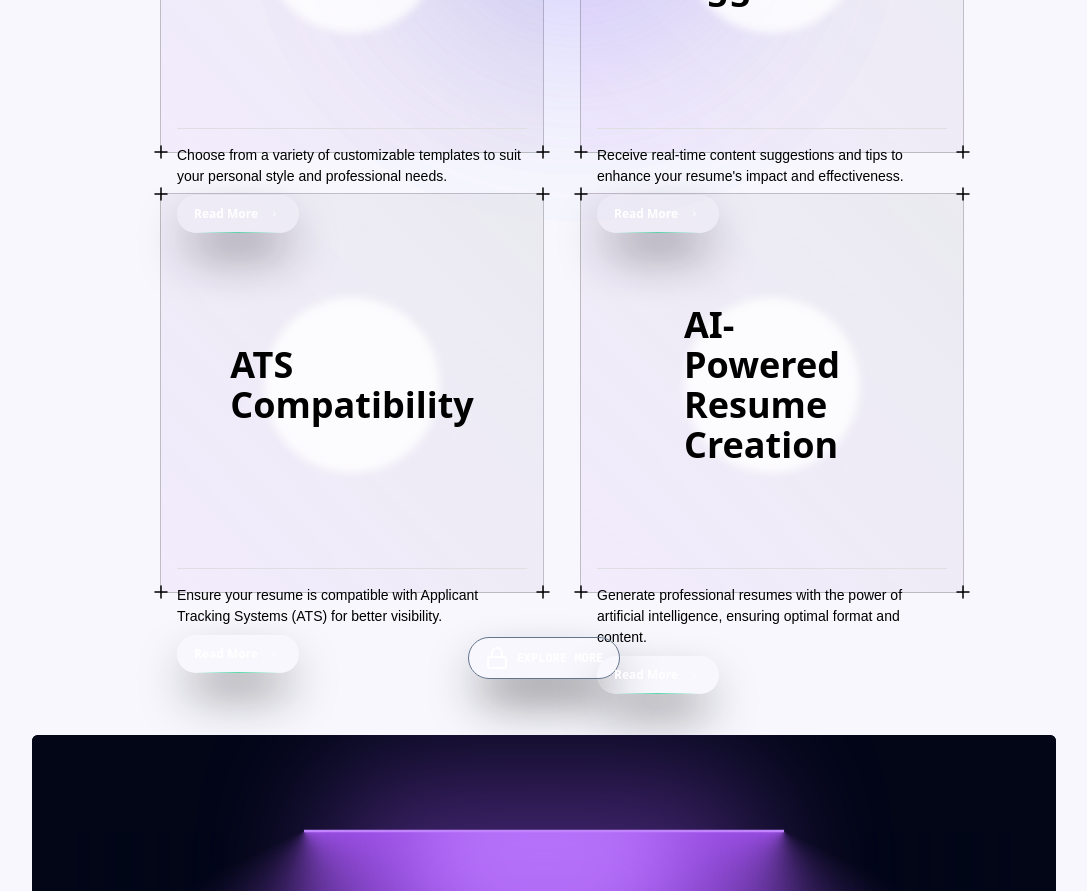
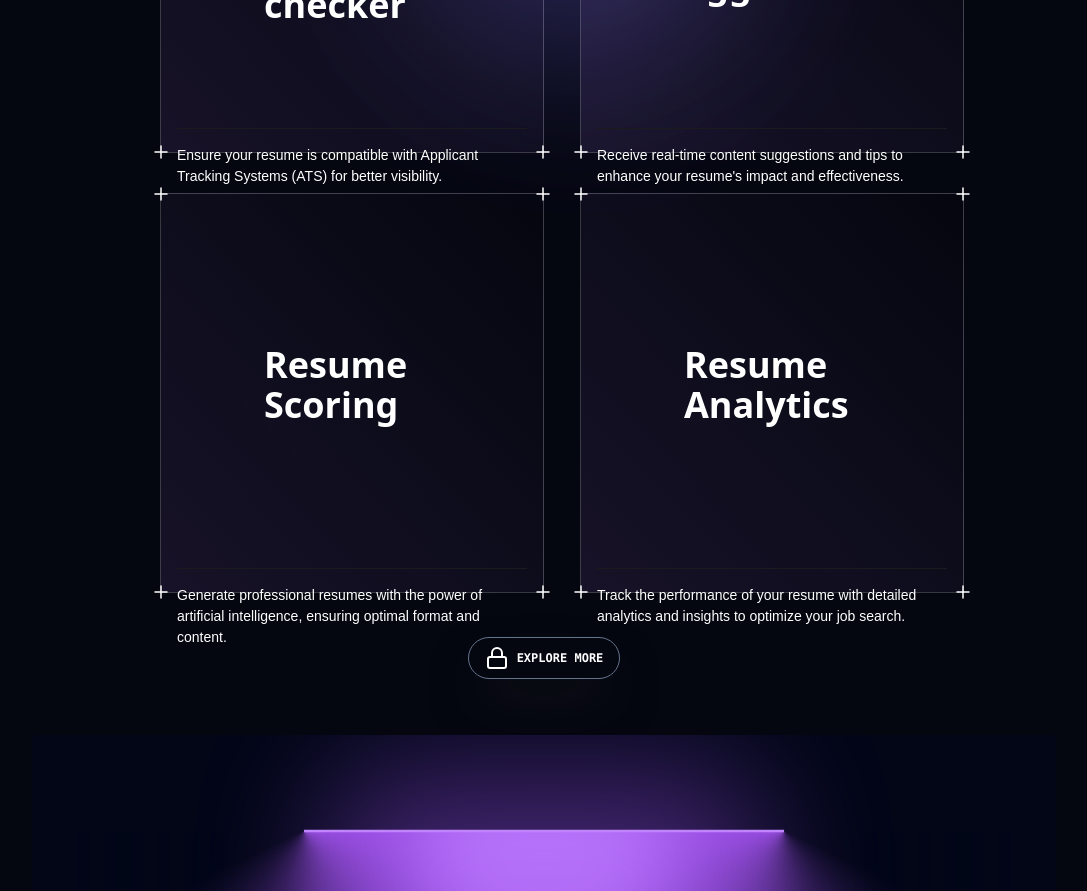
Before and after one commit to SachinD6/ats-checker, a Next.js app: page / in a window 1280 px wide. Shown: the part 1100-1991 px from the top of the page, without its empty margins (96-1183 px from the left). Built offline with nearby package versions, Linux system fonts and the light colour scheme.

Commit message:
chore: Remove ModeToggle component from FloatingNav

```diff
--- a/app/layout.tsx
+++ b/app/layout.tsx
@@ -26,7 +26,7 @@ export default function RootLayout({
         <div className="absolute bottom-0 right-[-10%] top-[-5%] h-[500px] w-[500px] rounded-full bg-[radial-gradient(circle_farthest-side,rgba(255,0,182,.15),rgba(255,255,255,0))]"></div> */}
         <ThemeProvider
           attribute="class"
-          defaultTheme="light"
+          defaultTheme="dark"
           enableSystem
           disableTransitionOnChange
         >
--- a/components/features.tsx
+++ b/components/features.tsx
@@ -15,11 +15,12 @@ const Features = () => {
 //     });
 
 
+//features for ai ats checker
 const posts = [
     {
         _id: "2",
-        title: "Customizable Templates",
-        description: "Choose from a variety of customizable templates to suit your personal style and professional needs.",
+        title: "AI powered ATS checker",
+        description: "Ensure your resume is compatible with Applicant Tracking Systems (ATS) for better visibility.",
         date: "2024-07-04",
         slug: "customizable-templates",
     },
@@ -30,20 +31,21 @@ const posts = [
         date: "2024-07-04",
         slug: "real-time-content"
     },
-    {
-      _id: "8",
-      title: "ATS Compatibility",
-      description: "Ensure your resume is compatible with Applicant Tracking Systems (ATS) for better visibility.",
-      date: "2024-07-04",
-      slug: "ats-compatibility",
-  },
+
   {
     _id: "1",
-    title: "AI-Powered Resume Creation",
+    title: " Resume Scoring",
     description: "Generate professional resumes with the power of artificial intelligence, ensuring optimal format and content.",
     date: "2024-07-04",
     slug: "ai-powered-resume-creation",
 },
+  {
+    _id: "5",
+    title: "Resume Analytics",
+    description: "Track the performance of your resume with detailed analytics and insights to optimize your job search.",
+    date: "2024-07-04",
+    slug: "resume-analytics",
+  }
 
 ]
 
@@ -78,36 +80,7 @@ const posts = [
                 title={post.title}
                 description={post.description!}
                 date={post.date}
-                slug={post.slug}
               />
-
-              // <article
-              //   key={post._id}
-              //   className="group relative flex flex-col space-y-2"
-              // >
-              //   {post.image && (
-              //     <Image
-              //       src={post.image}
-              //       alt={post.title}
-              //       width={804}
-              //       height={452}
-              //       className="rounded-md border bg-muted transition-colors"
-              //       priority={index <= 1}
-              //     />
-              //   )}
-              //   <h2 className="text-2xl font-extrabold">{post.title}</h2>
-              //   {post.description && (
-              //     <p className="text-muted-foreground">{post.description}</p>
-              //   )}
-              //   {post.date && (
-              //     <p className="text-sm text-muted-foreground">
-              //       {formatDate(post.date)}
-              //     </p>
-              //   )}
-              //   <Link href={post.slug} className="absolute inset-0">
-              //     <span className="sr-only">View Article</span>
-              //   </Link>
-              // </article>
             ))}
             <div className="absolute -top-4 -z-10 flex w-full justify-center">
               <div className="h-[310px] w-[310px] max-w-full animate-pulse-slow rounded-full bg-[#8678F9] opacity-20 blur-[100px]" />
@@ -123,30 +96,7 @@ const posts = [
       <div>
         <Link href={"/posts"}>
           <HackyButton key={12} text="Explore More" />
-          {/* <button className="bg-transparent mt-2 no-underline group cursor-pointer relative shadow-2xl shadow-zinc-900 rounded-full p-px text-xs font-semibold leading-6  text-white inline-block">
-            <span className="absolute inset-0 overflow-hidden rounded-full">
-              <span className="absolute inset-0 rounded-full bg-[image:radial-gradient(75%_100%_at_50%_0%,rgba(56,189,248,0.6)_0%,rgba(56,189,248,0)_75%)] opacity-0 transition-opacity duration-500 group-hover:opacity-100"></span>
-            </span>
-            <div className="relative flex space-x-2 items-center z-10 rounded-full bg-transparent py-2.5 px-4 ring-1 ring-white/10 ">
-              <span>{"Explore More"}</span>
-              <svg
-                width="16"
-                height="16"
-                viewBox="0 0 24 24"
-                fill="none"
-                xmlns="http://www.w3.org/2000/svg"
-              >
-                <path
-                  stroke="currentColor"
-                  strokeLinecap="round"
-                  strokeLinejoin="round"
-                  strokeWidth="1.5"
-                  d="M10.75 8.75L14.25 12L10.75 15.25"
-                ></path>
-              </svg>
-            </div>
-            <span className="absolute -bottom-0 left-[1.125rem] h-px w-[calc(100%-2.25rem)] bg-gradient-to-r from-emerald-400/0 via-emerald-400/90 to-emerald-400/0 transition-opacity duration-500 group-hover:opacity-40"></span>
-          </button> */}
+
         </Link>
       </div>
     </div>
--- a/components/ui/card-binary-view.tsx
+++ b/components/ui/card-binary-view.tsx
@@ -8,7 +8,6 @@ import HackyButton from "@/components/hacky-button";
 type PostCardProps = {
   title: string;
   description: string;
-  slug: string;
   date: string;
 };
 export function PostCard(props: PostCardProps) {
@@ -28,7 +27,6 @@ export function PostCard(props: PostCardProps) {
         Watch me hover
       </p> */}
 
-      <ButtonStd route={props.slug} text="Read More" />
     </div>
   );
 }
--- a/components/ui/floating-nav.tsx
+++ b/components/ui/floating-nav.tsx
@@ -81,7 +81,7 @@ const FloatingNav = ({
               <span className="absolute inset-x-0 -bottom-px mx-auto w-1/2 h-px bg-gradient-to-r from-transparent via-blue-500 to-transparent" />
             </button>
               </Link>
-              <ModeToggle />
+              {/* <ModeToggle /> */}
 
           </div>
         </motion.div>
--- a/components/ui/upload.tsx
+++ b/components/ui/upload.tsx
@@ -36,7 +36,6 @@ const UploadForm = () => {
 
   const { toast } = useToast();
 
-  const MAX_FILE_SIZE = 5000000; // 2mb
 
   const handleFileChange = (event: React.ChangeEvent<HTMLInputElement>) => {
     const file = event.target.files?.[0];
@@ -79,7 +78,7 @@ const UploadForm = () => {
 
   return (
     <>
-      <form onSubmit={handleSubmit} action={handleSubmit}>
+      <form onSubmit={handleSubmit} action={handleSubmit} className="mt-32">
         <label
           htmlFor="dropzone-file"
           className="flex flex-col items-center justify-center w-full h-64 border-2 border-gray-300 border-dashed rounded-lg cursor-pointer"
@@ -104,7 +103,8 @@ const UploadForm = () => {
               <span className="font-semibold">Click to upload</span> or drag and
               drop
             </p>
-            <p className="text-xs ">PDF (MAX 2mb)</p>
+            <p className="text-xs mb-2">PDF (MAX 2mb)</p>
+            <p>{selectedFile?.name}</p>
           </div>
           <Input
             type="file"
```
